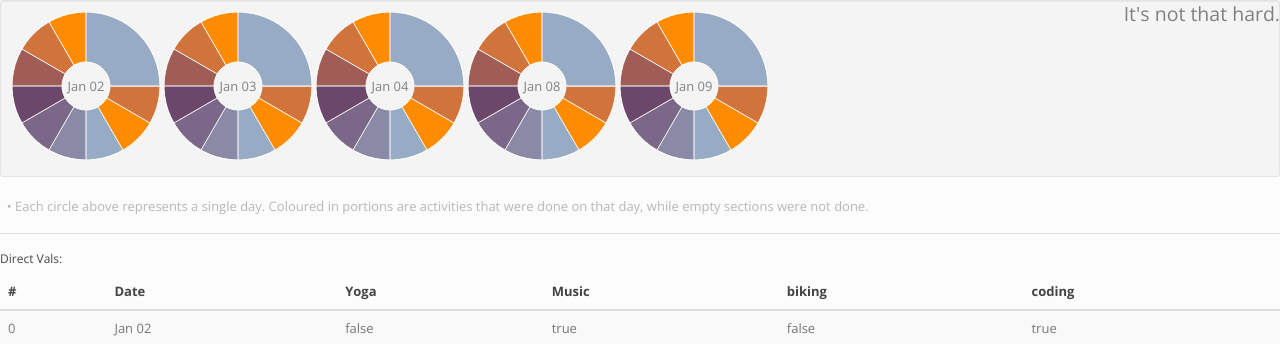
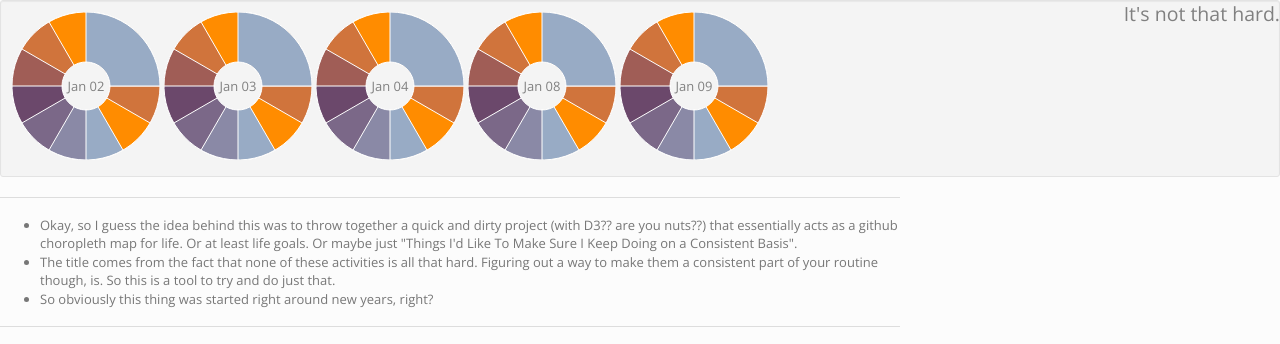
Before and after one commit to jakemadison/not_that_hard, a Django app: page / in a window 1280 px wide. Shown: the top 344 px of the page. Run offline with Django 3.2, Linux system fonts and the light colour scheme; data comes from the database, SQL or seed files in the repository; some libraries are stand-ins or nearby versions.

Commit message:
to do and some desc text crap.

```diff
--- a/static/css/main.css
+++ b/static/css/main.css
@@ -6,3 +6,8 @@ svg {
 .arc {
   stroke: #fff;
 }
+
+.description_text {
+    max-width: 900px;
+    word-wrap: break-word;
+}
--- a/templates/index.html
+++ b/templates/index.html
@@ -23,15 +23,28 @@
 
 </div>
 
+<div class="description_text">
 <p>
-   <span class="help-block">
-       &nbsp; &bull; Each circle above represents a single day.  Coloured in portions are activities
-       that were done on that day, while empty sections were not done.
+   <span class="help-block description_text">
+       <hr>
+       <ul>
+     <li>Okay, so I guess the idea behind this was to throw together a quick and
+         dirty project (with D3?? are you nuts??) that essentially acts as a
+         github choropleth map for life. Or at least life goals. Or maybe just
+         "Things I'd Like To Make Sure I Keep Doing on a Consistent Basis".</li>
+
+      <li>The title comes from the fact that none of these activities is all that hard.
+          Figuring out a way to make them a consistent part of your routine though, is.
+          So this is a tool to try and do just that.</li>
+
+        <li>So obviously this thing was started right around new years, right?</li>
+</ul>
+       <hr>
     </span>
 </p>
+</div>
 
-
-<hr>
+{#<hr>#}
 
 <h6>Direct Vals:</h6>
 <table class="table table-striped table-hover test_table">
```
Also changed, not shown: todo.md (+30 -0 lines).
